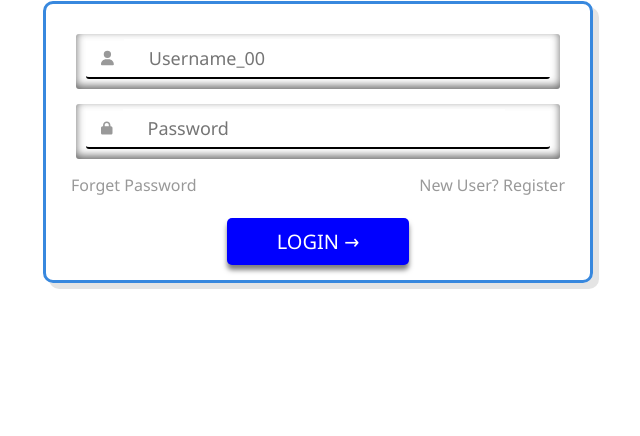
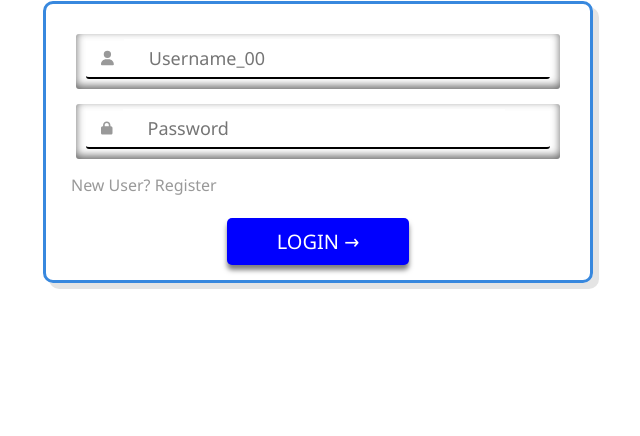
Before and after one commit to Giru-03/SugarHealth, a Django app: page /login in a window 1280 px wide. Shown: the part 256-692 px from the top of the page, without its empty margins (322-962 px from the left). Run offline with Django 4.2, Linux system fonts and the light colour scheme; some libraries are stand-ins or nearby versions.

Commit message:
Update login.html

```diff
--- a/templates/login.html
+++ b/templates/login.html
@@ -43,7 +43,7 @@ LOGIN
                     </div>
                 </div>
                 <div style="display: flex; justify-content: space-between; padding: 0px 10px;">
-                    <a href="/password_reset" style="text-decoration: none;color: #999;">Forget Password</a>
+<!--                     <a href="/password_reset" style="text-decoration: none;color: #999;">Forget Password</a> -->
                     <span style="display: flex; flex-direction: row; color: #999;">
                         <pre><p>New User? </p></pre>
                         <a href="/register" style="text-decoration: none;color: #999;">Register</a>
```
